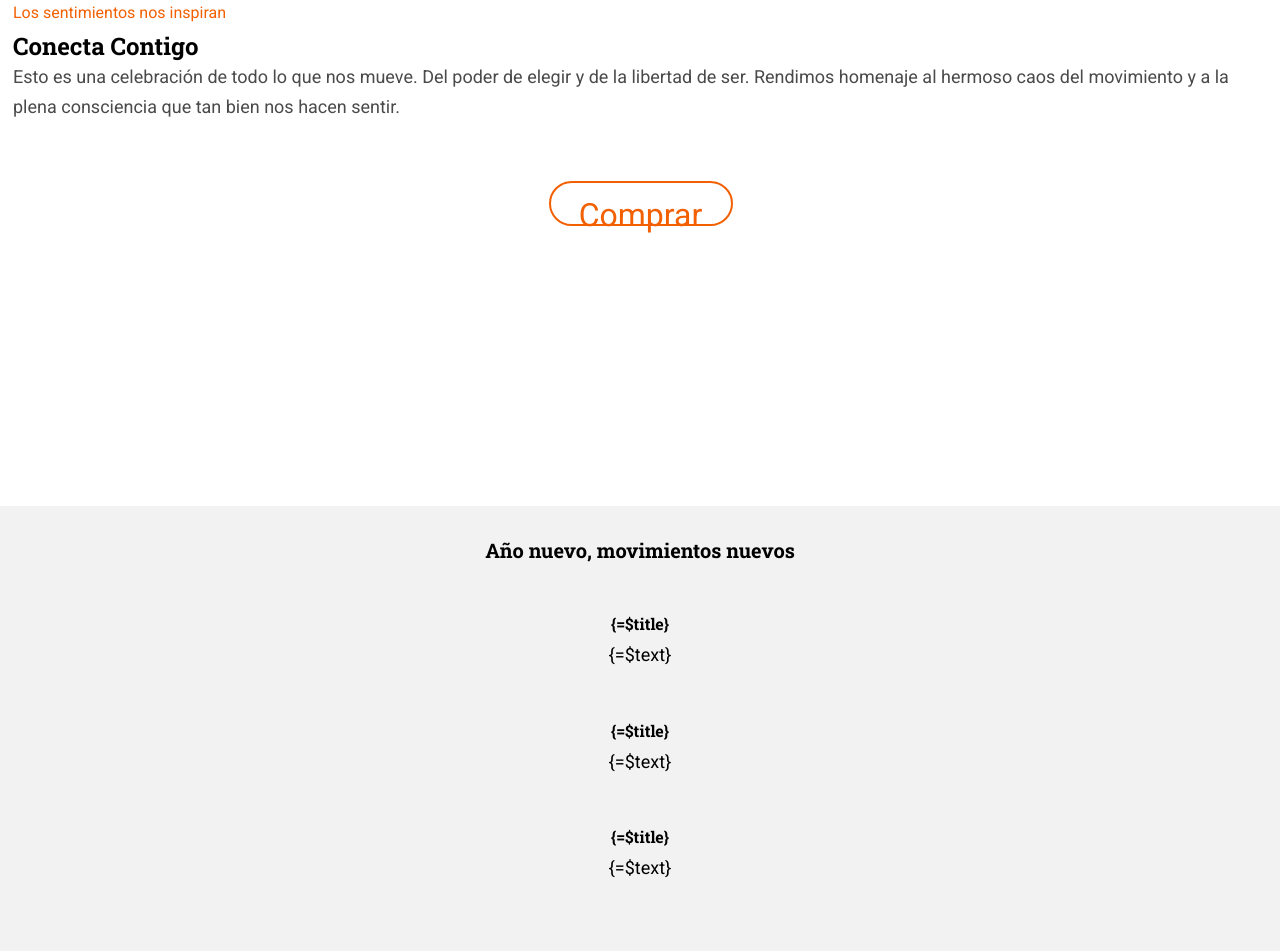
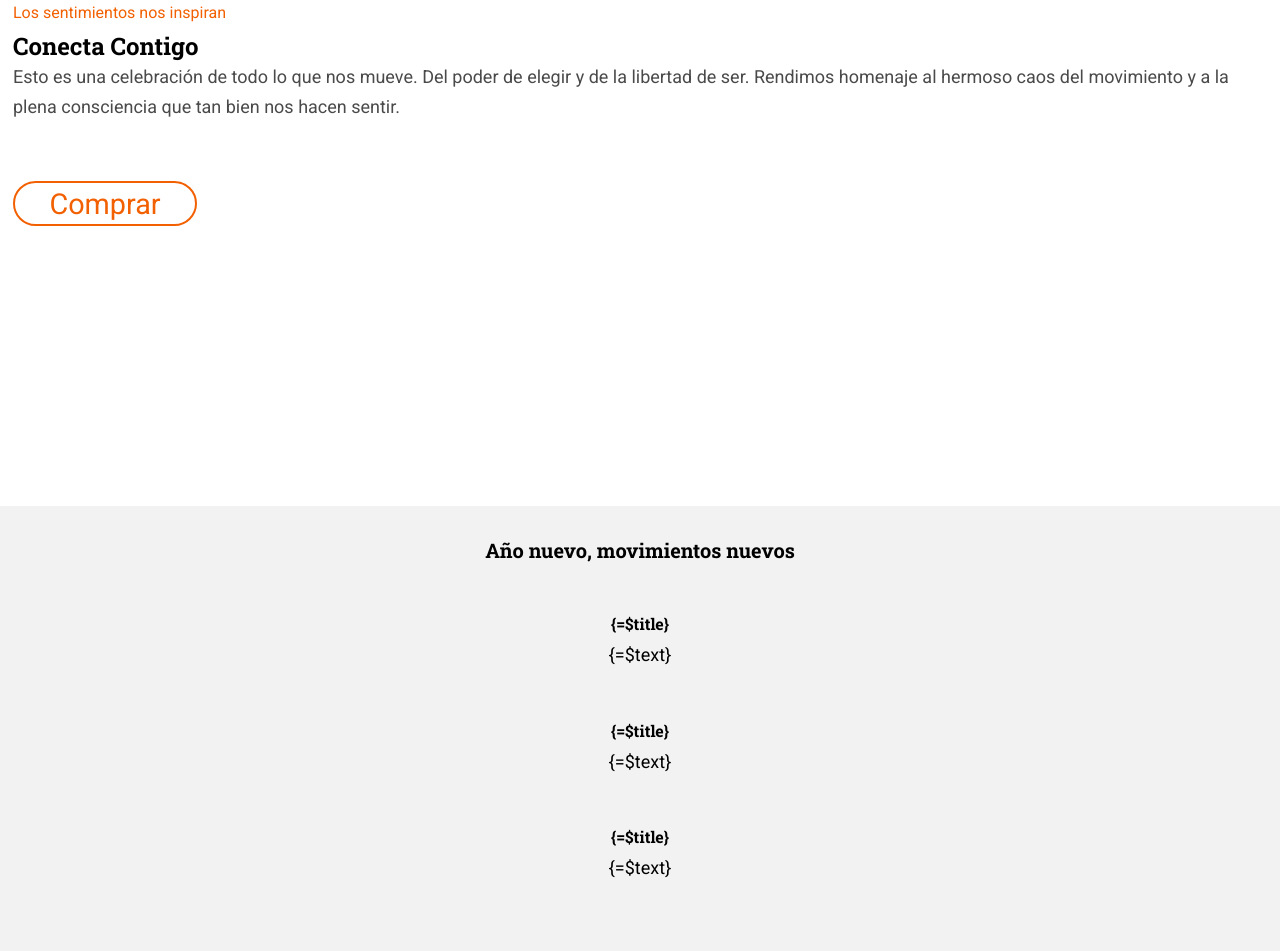
Before and after one commit to Adalab/modulo-1-evaluacion-final-gabriela-ppv, a website built with Vite: page src/index.html in a window 1280 px wide. Shown: the part 834-1785 px from the top of the page. Built offline with nearby package versions, Linux system fonts and the light colour scheme.

Commit message:
changetwo buttom

```diff
--- a/src/scss/layout/_connectwithyou.scss
+++ b/src/scss/layout/_connectwithyou.scss
@@ -1,45 +1,39 @@
-.boxconnect{
-    padding:37px 12px 2px 13px ;
+.boxconnect {
+  padding: 37px 12px 2px 13px;
   height: 500px;
   background-color: $color-white;
   display: flex;
   flex-direction: column;
-    justify-items:center ;
+  justify-items: center;
 
-    &__slogan{
+  &__slogan {
     color: $color-orange;
     font-family: $font-text;
     // padding: 8px;
   }
-    &__title{
-        color:$color-black;
+  &__title {
+    color: $color-black;
     font-family: $font-title;
     padding-top: 8px;
-
-
   }
-    &__text{
+  &__text {
     color: $color-grey;
     font-family: $font-text;
     font-size: 18px;
     padding-bottom: 8px;
-        line-height: 30px ;
+    line-height: 30px;
   }
-    &__button{
-        margin: 0 auto;
+  &__button {
     color: $color-orange;
     background-color: $color-white;
     border-radius: 40px;
     border: 2px solid $color-orange;
-        font-size: 2rem;
+    font-size: 1.8rem;
     font-family: $font-text;
-        line-height: 45px;
     text-align: center;
     margin-top: 51px;
-        padding:10px 20px;
+    // padding: 10px;
     width: 184px;
     height: 45px;
-
-
   }
 }
```
Lines whose indentation alone changed are shown as unchanged.
